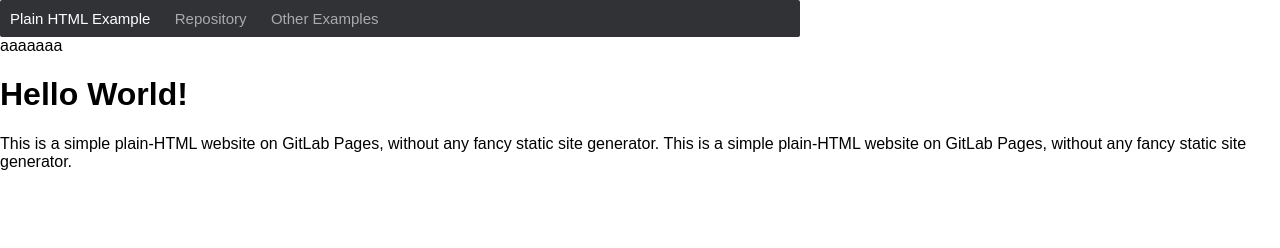
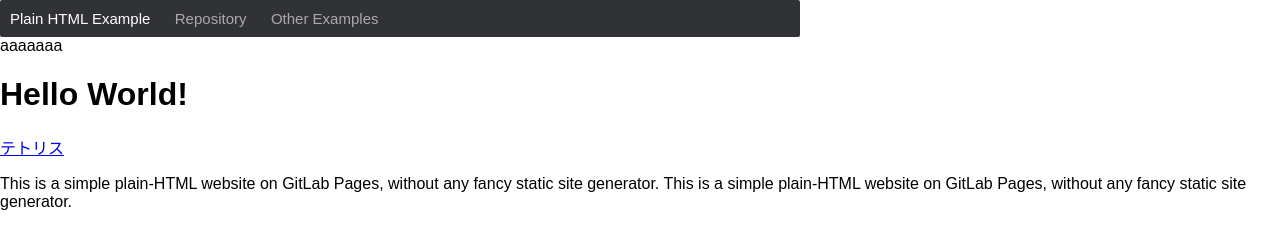
Before and after one commit to gs-itabashi-k/JavaScriptGamePage, a plain HTML site: page index.html in a window 1280 px wide. Drawn offline with Linux system fonts and the light colour scheme.

Commit message:
テトリスへのリンクを追加

```diff
--- a/index.html
+++ b/index.html
@@ -14,6 +14,10 @@
     </div>
 aaaaaaa
     <h1>Hello World!</h1>
+    <div>
+    <a href="https://gs-itabashi-k.github.io/JavaScriptGamePage/tetris/">テトリス</a>
+    </div>
+
     <p>
       This is a simple plain-HTML website on GitLab Pages, without any fancy static site generator.
       This is a simple plain-HTML website on GitLab Pages, without any fancy static site generator.
```
